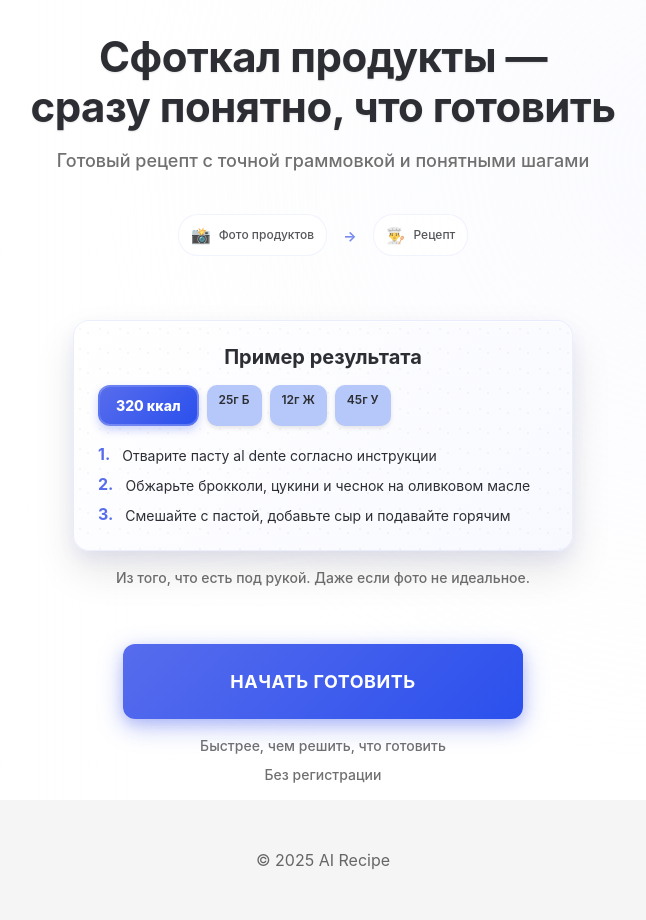
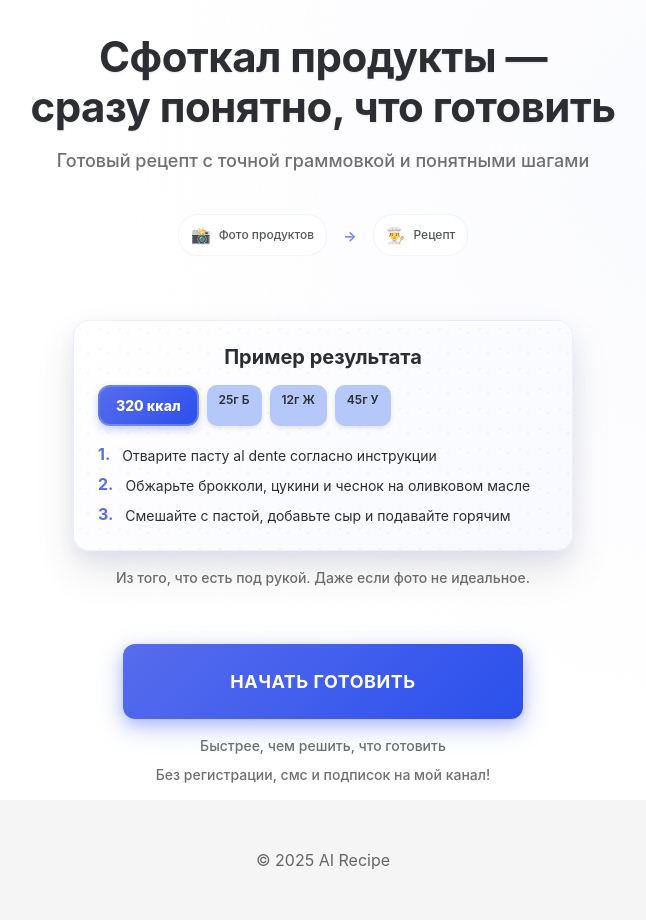
Before and after one commit to Erytea/ai-recipe-web-app, a FastAPI app: page / in a window 1280 px wide. Shown: the whole page, without its empty margins (317-963 px from the left). Run offline with FastAPI, Linux system fonts and the light colour scheme; parts of the project's set-up code (start-up, migrations or seed data) failed here and were passed over.

Commit message:
Update CTA microcopy: replace 'Без регистрации' with humorous extended version

```diff
--- a/templates/index.html
+++ b/templates/index.html
@@ -109,7 +109,7 @@
             Быстрее, чем решить, что готовить
           </p>
           <p style="font-size: 14px; color: #707070; margin: 0; font-weight: 500;">
-            Без регистрации
+            Без регистрации, смс и подписок на мой канал!
           </p>
         </div>
       </div>
```
